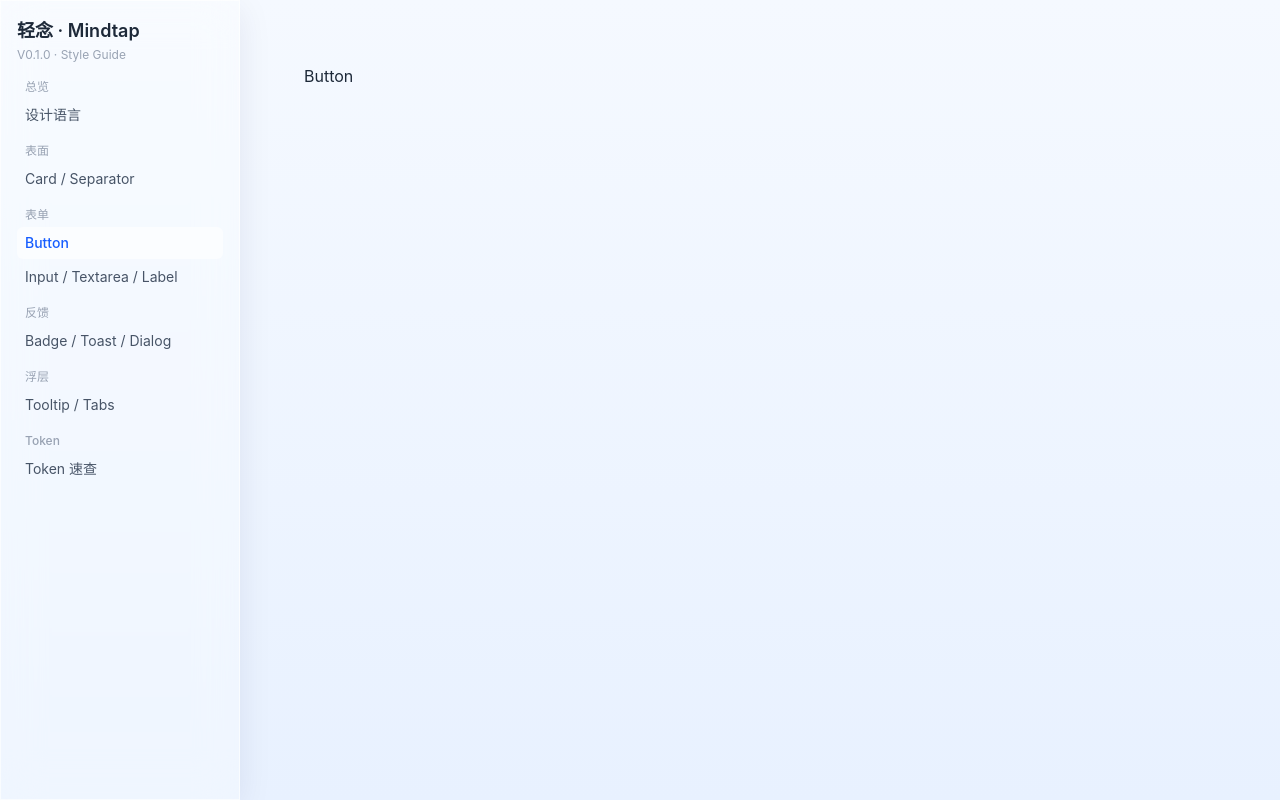
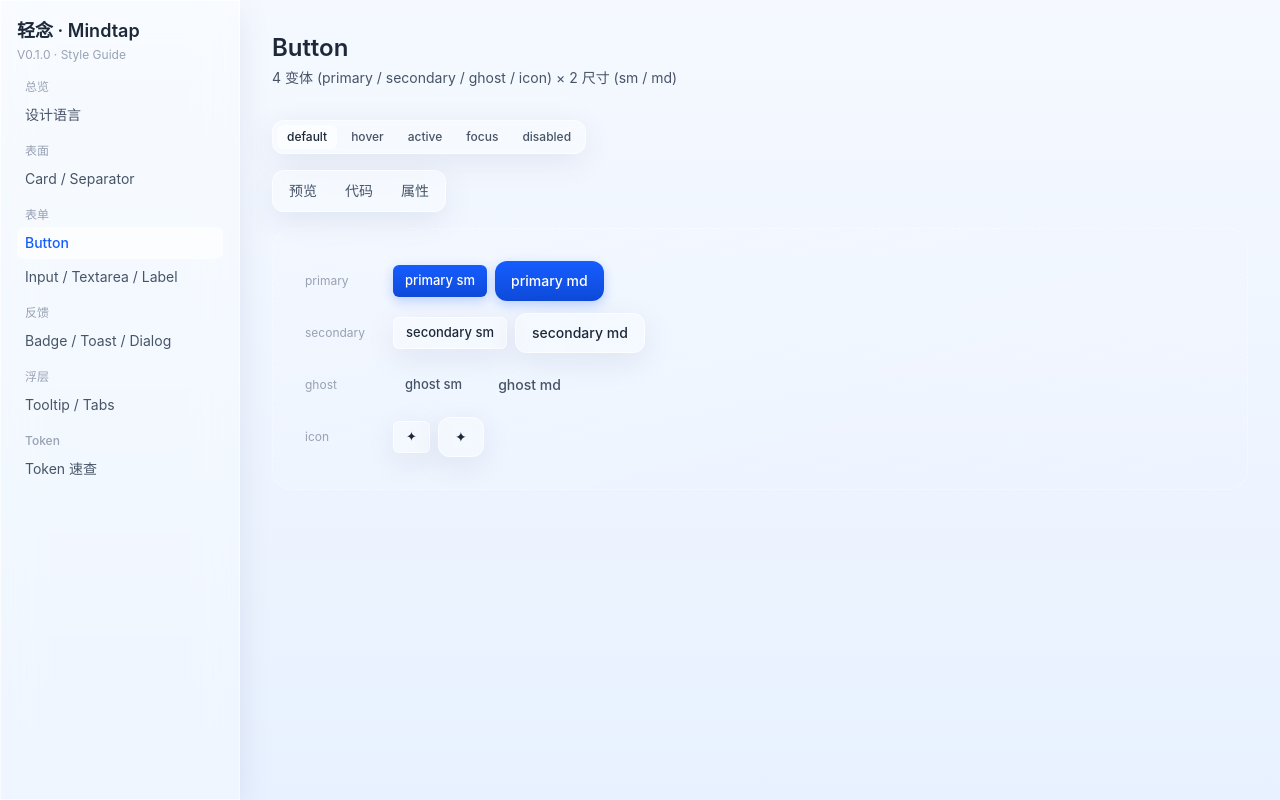
Before and after one commit to ahajason/mindtap, a React (Vite) app: page /button in a window 1280 px wide. Built offline with nearby package versions, Linux system fonts and the light colour scheme.

Commit message:
feat(route): Button page (4 variants × 2 sizes 三段式)

```diff
--- a/src/routes/Button.tsx
+++ b/src/routes/Button.tsx
@@ -1,7 +1,75 @@
-export default function Button() {
+import { useState } from 'react';
+import PageHeader from '@/components/style-guide/PageHeader';
+import LivePreview from '@/components/style-guide/LivePreview';
+import CodeBlock from '@/components/style-guide/CodeBlock';
+import PropsTable from '@/components/style-guide/PropsTable';
+import StateSwitcher, { type State } from '@/components/style-guide/StateSwitcher';
+import { TabsRoot, TabsList, TabsTrigger, TabsPanel } from '@/components/ui/tabs';
+import { Button } from '@/components/ui/button';
+import { cn } from '@/lib/utils';
+
+const variants = ['primary', 'secondary', 'ghost', 'icon'] as const;
+const sizes = ['sm', 'md'] as const;
+
+export default function ButtonRoute() {
+  const [state, setState] = useState<State>('default');
+
+  const stateClass = {
+    default: '',
+    hover: 'hover:opacity-90',
+    active: 'active:scale-[0.97]',
+    focus: 'ring-2 ring-primary',
+    disabled: 'opacity-40 pointer-events-none',
+  }[state];
+
   return (
-    <div className="p-6">
-      <h1>Button</h1>
+    <div>
+      <PageHeader
+        title="Button"
+        description="4 变体 (primary / secondary / ghost / icon) × 2 尺寸 (sm / md)"
+      />
+      <div className="mb-4">
+        <StateSwitcher value={state} onChange={setState} />
+      </div>
+      <TabsRoot defaultValue="preview">
+        <TabsList>
+          <TabsTrigger value="preview">预览</TabsTrigger>
+          <TabsTrigger value="code">代码</TabsTrigger>
+          <TabsTrigger value="props">属性</TabsTrigger>
+        </TabsList>
+        <TabsPanel value="preview">
+          <LivePreview className="flex-col items-start">
+            {variants.map((v) => (
+              <div key={v} className="flex items-center gap-2">
+                <span className="text-xs text-text-3 w-20">{v}</span>
+                {sizes.map((s) => (
+                  <Button key={s} variant={v} size={s} className={cn(stateClass)}>
+                    {v === 'icon' ? '✦' : `${v} ${s}`}
+                  </Button>
+                ))}
+              </div>
+            ))}
+          </LivePreview>
+        </TabsPanel>
+        <TabsPanel value="code">
+          <CodeBlock
+            code={`<Button variant="primary" size="md">提交</Button>
+<Button variant="secondary" size="md">取消</Button>
+<Button variant="ghost" size="md">更多</Button>
+<Button variant="icon" size="md">✦</Button>`}
+          />
+        </TabsPanel>
+        <TabsPanel value="props">
+          <PropsTable
+            rows={[
+              { name: 'variant', type: "'primary' | 'secondary' | 'ghost' | 'icon'", default: "'primary'" },
+              { name: 'size', type: "'sm' | 'md'", default: "'md'" },
+              { name: 'className', type: 'string' },
+              { name: 'children', type: 'ReactNode', required: true },
+            ]}
+          />
+        </TabsPanel>
+      </TabsRoot>
     </div>
   );
 }
```
